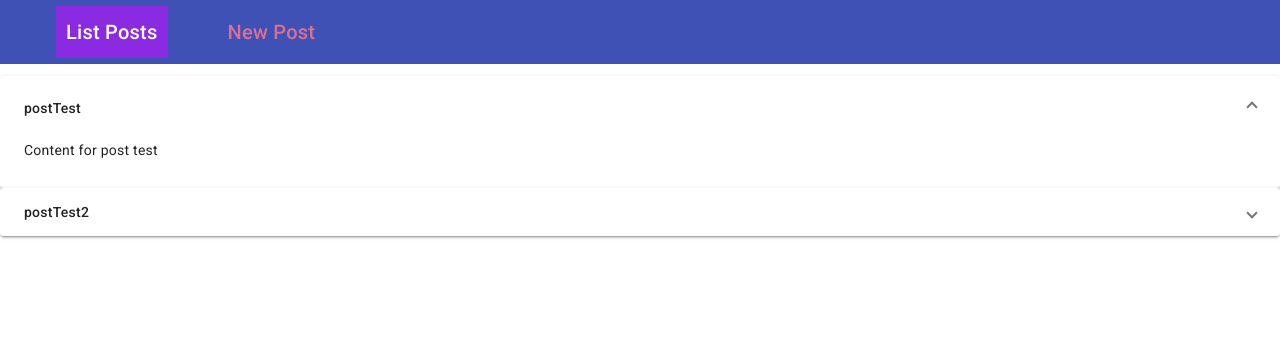
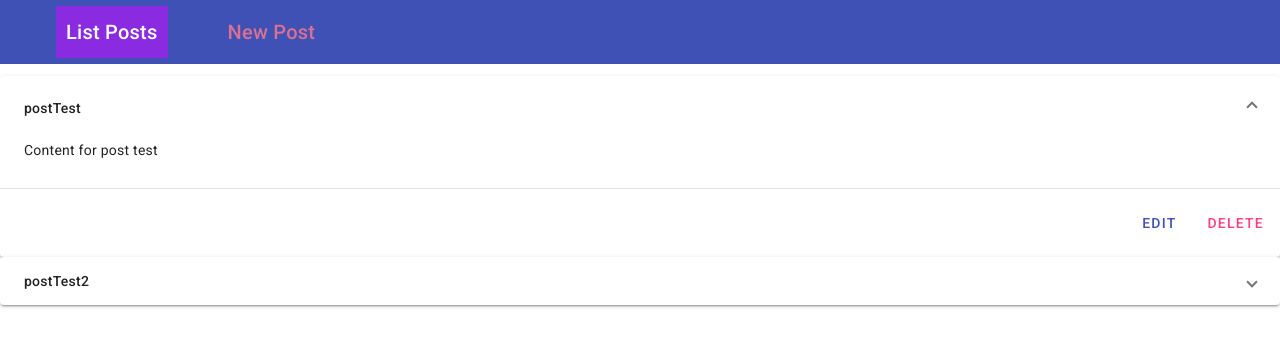
Before and after one commit to AMISRHIROualid94/FullStack-minProject, an Angular app in the folder fullstackproject/: page / in a window 1280 px wide. Both pictures are taken after a click on the button "postTest". Shown: the top 346 px of the page. Built offline with nearby package versions, Linux system fonts and the light colour scheme.

Commit message:
Create UpdatePost Method. closes #16

```diff
--- a/fullstackproject/src/app/posts/post-create/post-create.component.ts
+++ b/fullstackproject/src/app/posts/post-create/post-create.component.ts
@@ -1,6 +1,6 @@
 import { Component,OnInit } from '@angular/core';
 import { FormBuilder, FormControl, FormGroup, Validators } from '@angular/forms';
-import { Router } from '@angular/router';
+import { ActivatedRoute, Router } from '@angular/router';
 import { Post } from 'src/app/models/post.model';
 import { PostService } from 'src/app/services/post.service';
 
@@ -15,12 +15,20 @@ export class PostCreateComponent implements OnInit{
   title=""
   content=""
 
+  postIndex=0;
 
   constructor(private postService :PostService,
     private router:Router,
+    private ActiveRoute:ActivatedRoute,
     private fb:FormBuilder){}
 
   ngOnInit(): void {
+
+    this.ActiveRoute.paramMap.subscribe(param =>{
+      this.postIndex = +param.get('postIndex')!
+      console.log(this.postService.findPostByIndex(this.postIndex));
+    })
+
 
   }
 
--- a/fullstackproject/src/app/posts/post-list/post-item/post-item.component.css
+++ b/fullstackproject/src/app/posts/post-list/post-item/post-item.component.css
@@ -0,0 +1,3 @@
+mat-expansion-panel{
+  margin-bottom:15px;
+}
--- a/fullstackproject/src/app/posts/post-list/post-item/post-item.component.html
+++ b/fullstackproject/src/app/posts/post-list/post-item/post-item.component.html
@@ -5,4 +5,8 @@
     </mat-panel-title>
   </mat-expansion-panel-header>
   <p>{{post.content}}</p>
+  <mat-action-row>
+    <button mat-button color="primary" (click)="onEditPost(index)">EDIT</button>
+    <button mat-button color="accent">DELETE</button>
+  </mat-action-row>
 </mat-expansion-panel>
--- a/fullstackproject/src/app/posts/post-list/post-item/post-item.component.ts
+++ b/fullstackproject/src/app/posts/post-list/post-item/post-item.component.ts
@@ -9,6 +9,10 @@ import { Post } from 'src/app/models/post.model';
 export class PostItemComponent {
 
   @Input() post:Post
+  @Input() index: number
 
 
+  onEditPost(index:number){
+
+  }
 }
--- a/fullstackproject/src/app/posts/post-list/post-list.component.html
+++ b/fullstackproject/src/app/posts/post-list/post-list.component.html
@@ -1,3 +1,3 @@
-<mat-accordion *ngFor="let post of posts">
-<app-post-item [post]="post"></app-post-item>
+<mat-accordion *ngFor="let post of posts;let i = index">
+  <app-post-item [post]="post" [index]="i"></app-post-item>
 </mat-accordion>
--- a/fullstackproject/src/app/services/post.service.ts
+++ b/fullstackproject/src/app/services/post.service.ts
@@ -28,6 +28,11 @@ posts:Post[] = [
     return this.posts[index]
   }
 
+  updatePost(index:number,newPost:Post){
+      this.posts[index] = newPost
+  }
+
+
   addNewPost(post:Post){
     this.posts.push(post)
   }
```
